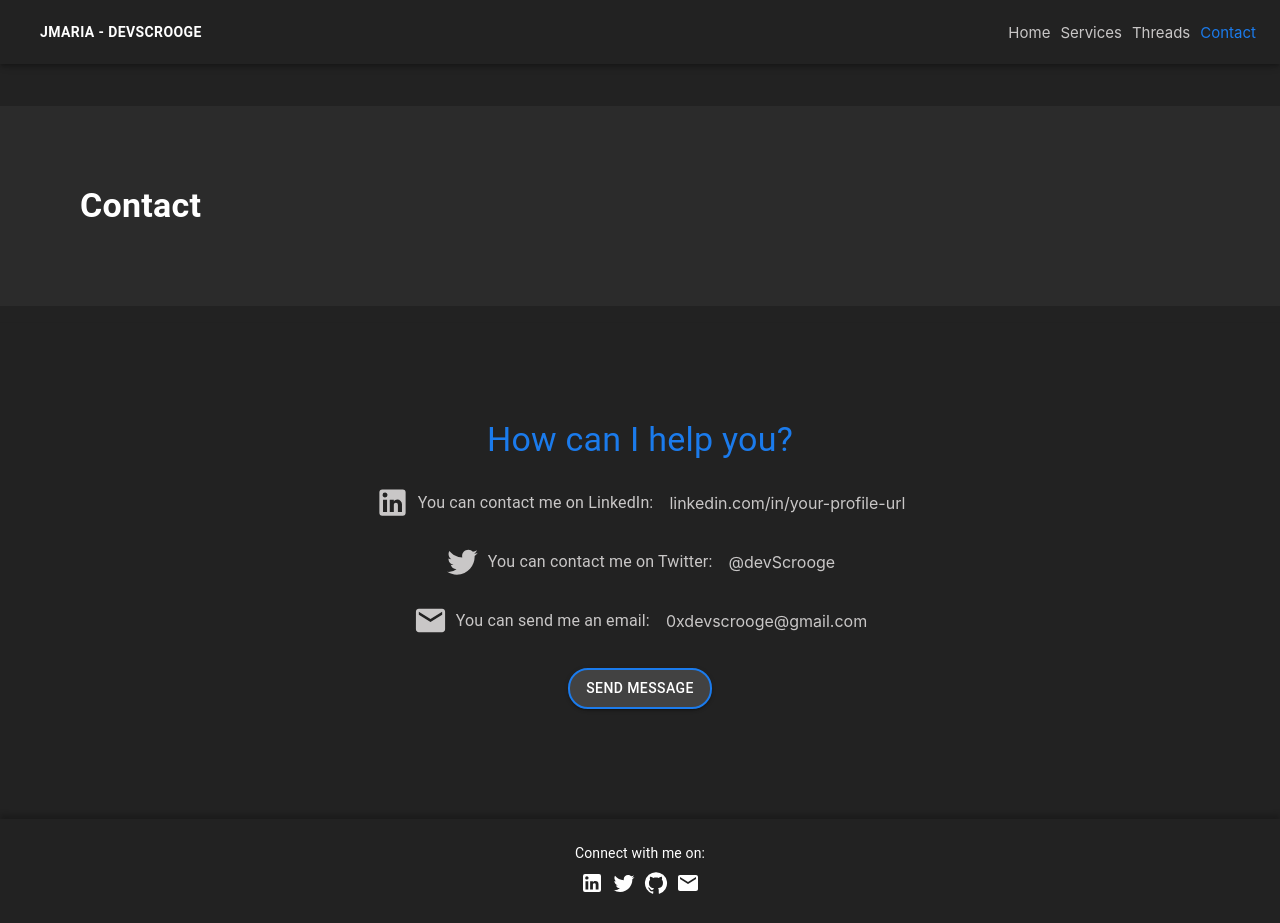
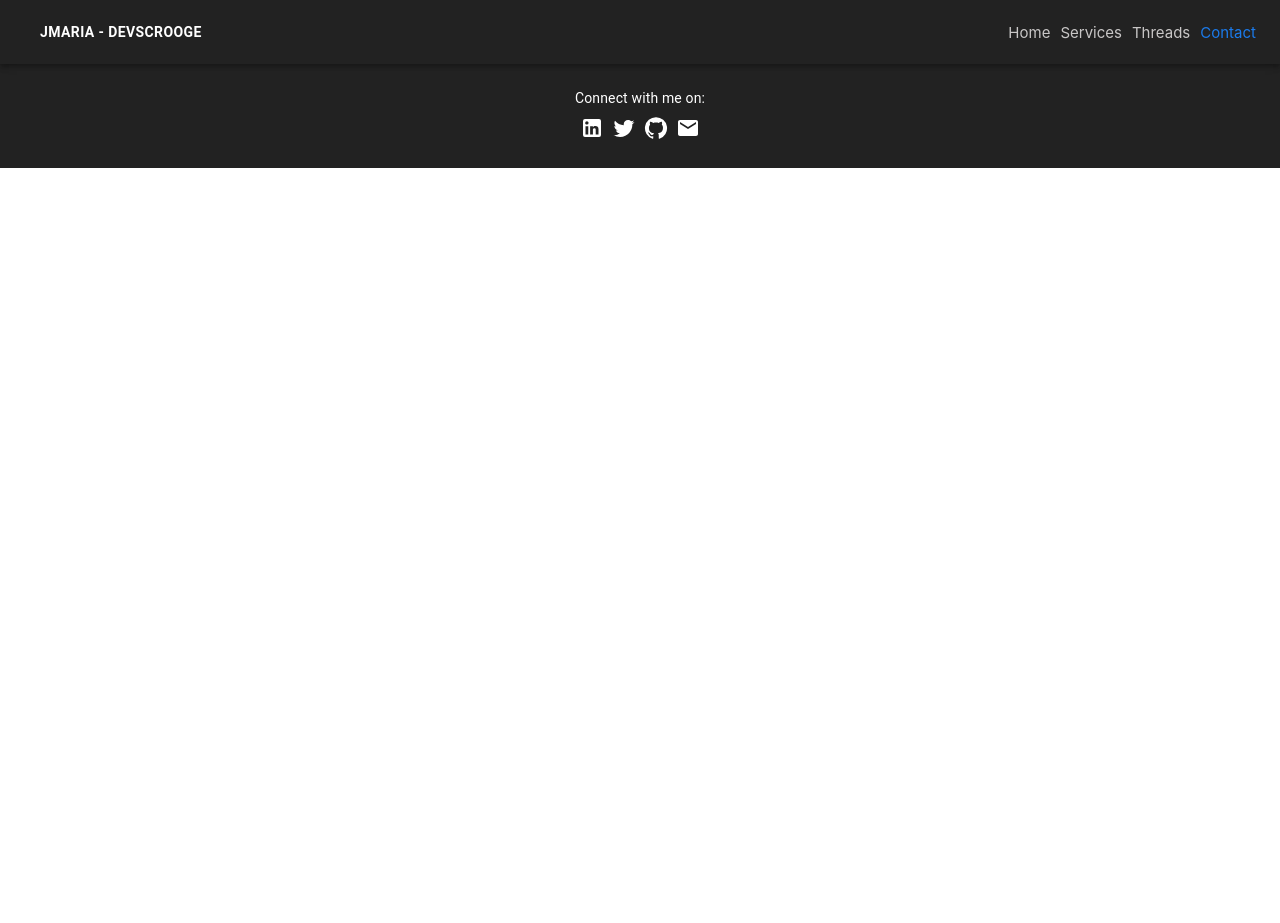
Before and after one commit to JMariadlcs/devscrooge.com, a React (Create React App) app: page /contact in a window 1280 px wide. After the commit the page ends 800 px from the top, so only its background shows below. Built offline with nearby package versions, Linux system fonts and the light colour scheme.

Commit message:
remove contact page

```diff
--- a/src/App.js
+++ b/src/App.js
@@ -5,7 +5,7 @@ import FooterBar from "./components/FooterBar"
 import Home from "./components/Home"
 import ServicesPage from "./components/Services"
 import ThreadsPage from "./components/Threads"
-import Contact from "./components/Contact"
+
 import mainTheme from "./themeConfig"
 
 function App() {
@@ -19,7 +19,7 @@ function App() {
                     <Route path="/" element={<Home />} />
                     <Route path="/services" element={<ServicesPage />} />
                     <Route path='/threads' element={<ThreadsPage />} />
-                    <Route path='/contact' element={<Contact />} />
+
                 </Routes>
                 <FooterBar />
             </Box>
--- a/src/components/contact.js
+++ /dev/null
@@ -1,139 +0,0 @@
-import { Box, Typography, Link, Button, styled } from '@mui/material';
-import { LinkedIn, Twitter, Mail } from '@mui/icons-material';
-
-const ContactPage = () => {
-
-    const TitleBox = styled(Box)(({ theme }) => ({
-        backgroundColor: '#2b2b2b',
-        color: '#FFFFFF',
-        paddingLeft: theme.spacing(10),
-        paddingRight: theme.spacing(2),
-        display: 'flex',
-        flexDirection: 'column',
-        justifyContent: 'center',
-        height: '200px', // set the height to be larger than text height
-        margin: '50px 0 0 0'
-    }));
-
-    const TitleTypography = styled(Typography)(({ theme }) => ({
-        fontWeight: 'bold',
-        marginBottom: theme.spacing(2),
-        marginTop: theme.spacing(2),
-        textAlign: 'left',
-    }));
-
-    const TitleDivider = styled(Box)(({ theme }) => ({
-        backgroundColor: '#252525',
-        borderBottom: `1px solid ${theme.palette.divider}`,
-        marginBottom: theme.spacing(2),
-        marginTop: theme.spacing(2),
-    }));
-
-    const ContactTitle = () => {
-        return (
-            <div className="ContactTitle" sx={{ margin: '50px 0 0 0' }}>
-                <TitleDivider />
-                <TitleBox>
-                    <TitleTypography variant="h4" component="h1">
-                        Contact
-                    </TitleTypography>
-                </TitleBox>
-                <TitleDivider />
-            </div>
-        );
-    };
-
-
-
-    return (
-        <Box className="home-box" sx={{ backgroundColor: 'primary.main' }} margin="-25px 0 0 0">
-            <ContactTitle></ContactTitle>
-            <Box
-                sx={{
-                    display: 'flex',
-                    alignItems: 'center',
-                    justifyContent: 'center',
-                    flexDirection: 'column',
-                    height: '50vh',
-                    backgroundColor: '#222222',
-                    color: '#c9c7c7',
-                    textAlign: 'center',
-                    py: 5,
-                    px: { xs: 2, sm: 5 },
-                }}
-            >
-                <Typography variant="h4" sx={{ mb: 3, color: '#1B7BEC' }}>
-                    How can I help you?
-                </Typography>
-                <Box sx={{ display: 'flex', alignItems: 'center' }}>
-                    <LinkedIn
-                        sx={{ mr: 1 }}
-                        fontSize="large"
-                    />
-                    <Typography variant="body1" sx={{ mr: 2 }}>
-                        You can contact me on LinkedIn:
-                    </Typography>
-                    <Link
-                        href="https://www.linkedin.com/in/jmariadlcs"
-                        target="_blank"
-                        rel="noopener"
-                        underline="hover"
-                        sx={{ color: '#c9c7c7' }}
-                    >
-                        linkedin.com/in/your-profile-url
-                    </Link>
-                </Box>
-                <Box sx={{ display: 'flex', alignItems: 'center', mt: 3 }}>
-                    <Twitter
-                        sx={{ mr: 1 }}
-                        fontSize="large"
-                    />
-                    <Typography variant="body1" sx={{ mr: 2 }}>
-                        You can contact me on Twitter:
-                    </Typography>
-                    <Link
-                        href="https://twitter.com/devScrooge"
-                        target="_blank"
-                        rel="noopener"
-                        underline="hover"
-                        sx={{ color: '#c9c7c7' }}
-                    >
-                        @devScrooge
-                    </Link>
-                </Box>
-                <Box sx={{ display: 'flex', alignItems: 'center', mt: 3 }}>
-                    <Mail
-                        sx={{ mr: 1 }}
-                        fontSize="large"
-                    />
-                    <Typography variant="body1" sx={{ mr: 2 }}>
-                        You can send me an email:
-                    </Typography>
-                    <Link
-                        href="mailto:0xdevscrooge@gmail.com"
-                        underline="hover"
-                        sx={{ color: '#c9c7c7' }}
-                    >
-                        0xdevscrooge@gmail.com
-                    </Link>
-                </Box>
-                <Button
-                    variant="contained"
-                    sx={{
-                        color: 'white',
-                        backgroundColor: '#424242',
-                        border: 2,
-                        borderColor: '#1B7BEC',
-                        borderRadius: '20px',
-                        margin: '30px'
-                    }}
-                    href="mailto:0xdevscrooge@gmail.com"
-                >
-                    Send message
-                </Button>
-            </Box>
-        </Box>
-    );
-};
-
-export default ContactPage;
```
